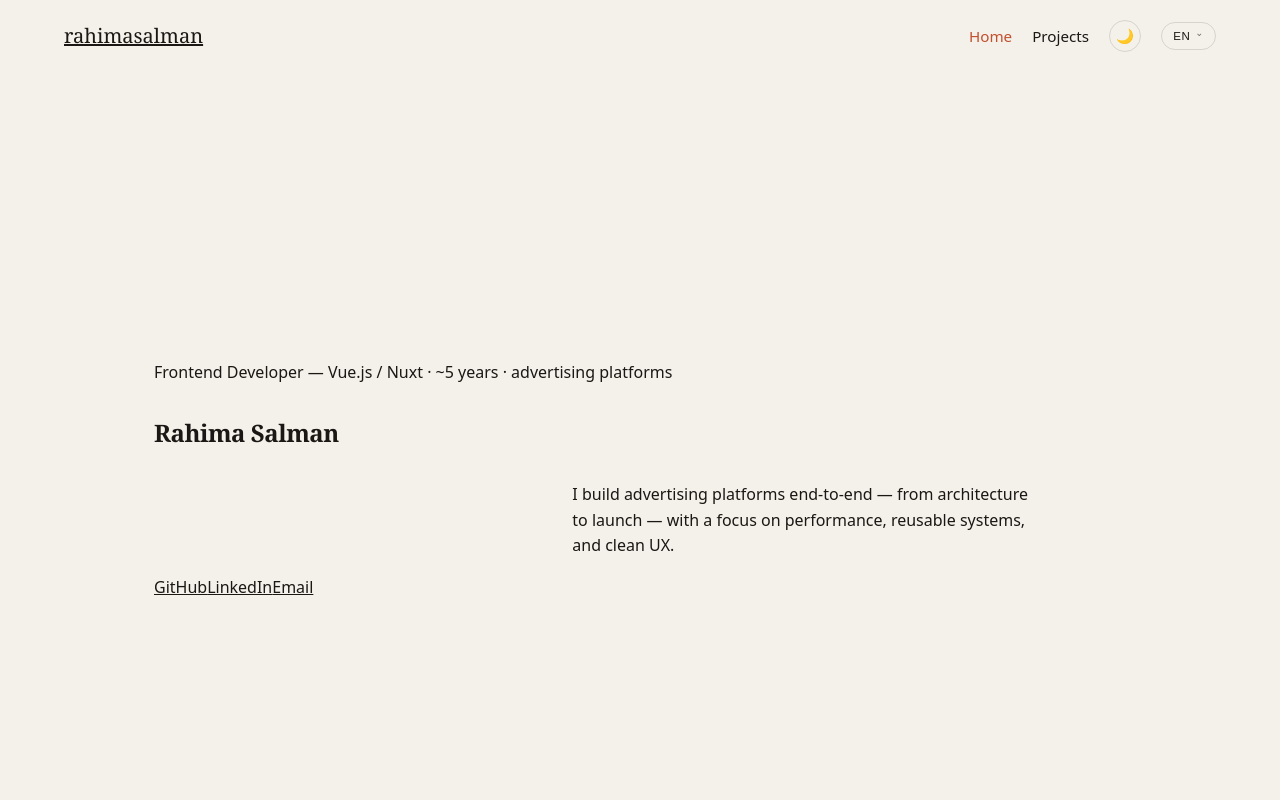
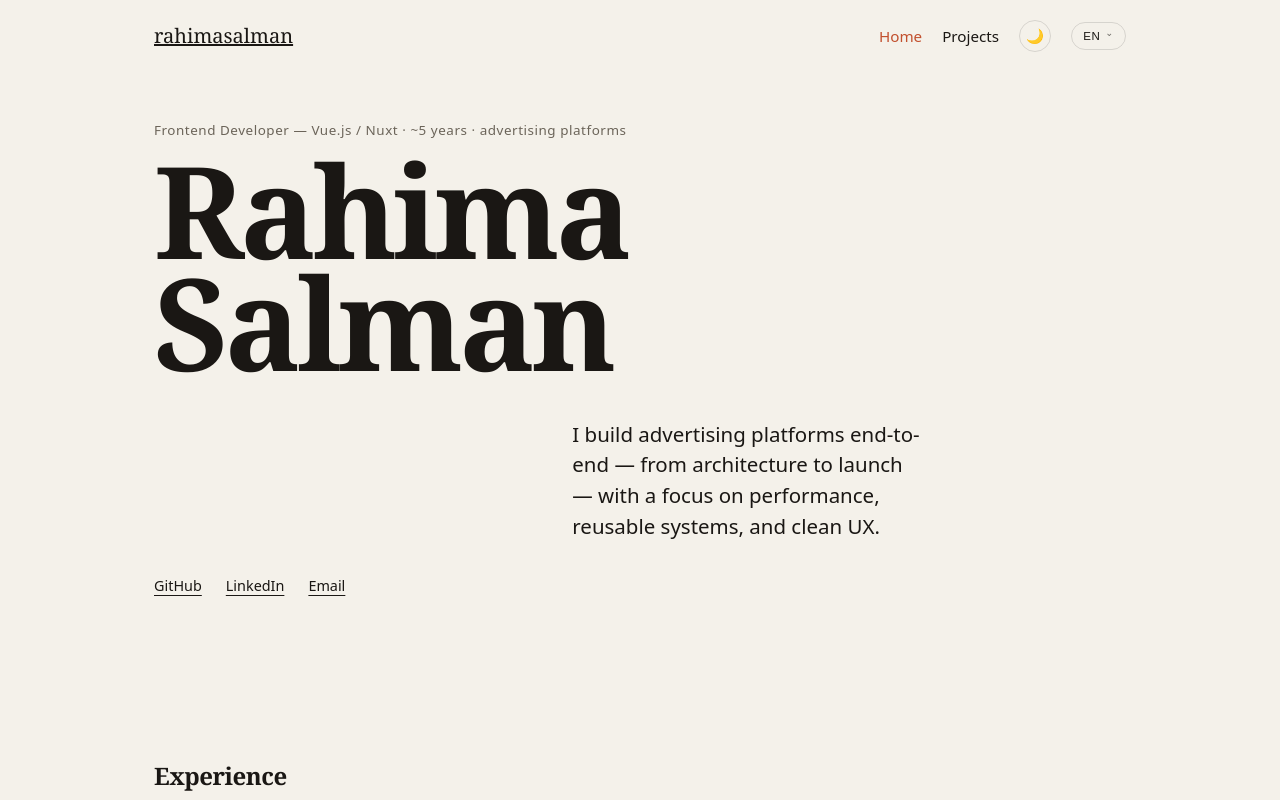
Before and after one commit to rahimasalman/rahima-salman-portfolio, a Nuxt app: page / in a window 1280 px wide. Shown: the top 800 px of the page. Built offline with nearby package versions, Linux system fonts and the light colour scheme.

Commit message:
feat: enhance hero section layout and improve responsive design

```diff
--- a/app/assets/css/main.css
+++ b/app/assets/css/main.css
@@ -39,17 +39,16 @@
 
 * { box-sizing: border-box; }
 
-/* heç bir bölmə qıraqlara yapışmasın */
 nav, main, footer {
+    max-width: var(--maxw);
+    margin-inline: auto;
     padding-inline: var(--gutter);
 }
 
-/* məzmun sütunu — nəfəs alan, mərkəzdə amma daxili layout asimmetrik ola bilər */
 main {
-    max-width: var(--maxw);
-    margin-inline: auto;
-    padding-block: clamp(2rem, 6vh, 5rem);   /* yuxarı/aşağı da boşluq */
+    padding-block: clamp(2rem, 6vh, 5rem);
 }
+
 body {
     margin: 0;
     background: var(--bg);
--- a/app/pages/index.vue
+++ b/app/pages/index.vue
@@ -3,7 +3,7 @@
     <!-- HERO -->
     <section class="hero">
       <p class="hero__kicker">{{ $t('hero.role') }}</p>
-      <h1 class="hero__name">Rahima Salman</h1>
+      <h1 class="hero__name"><span>Rahima</span><span>Salman</span></h1>
       <p class="hero__tagline">{{ $t('hero.tagline') }}</p>
       <div class="hero__links">
         <a href="https://github.com/rahimasalman" target="_blank">GitHub</a>
@@ -66,7 +66,6 @@ useSeoMeta({
   ogType: 'website',
 })
 
-
 onMounted(() => {
   const els = document.querySelectorAll('.reveal')
   const io = new IntersectionObserver((entries) => {
@@ -82,31 +81,76 @@ onMounted(() => {
 </script>
 
 <style scoped>
+/* ==========================================================
+   HERO — baza (mobil). Media query-siz yazılan = mobil.
+   ========================================================== */
 .hero {
   display: grid;
+  align-content: start;           /* addım 6: bütün sətir dəstini birlikdə mərkəzə yığır */
+  min-height: min(78svh, 800px);
 }
 
+/* şaquli ritm: brauzerin defaultunu öldür, sonra fərdi boşluq ver */
+.hero > *     { margin: 0; }
+.hero > * + * { margin-block-start: var(--flow, 2rem); }
+
+.hero__kicker {
+  font-size: clamp(.75rem, .72rem + .15vw, .85rem);
+  letter-spacing: .04em;
+  color: var(--muted);
+}
+
+.hero__name {
+  --flow: .75rem;                              /* kicker-ə SIX — bir blok kimi oxunurlar */
+  font-size: clamp(3rem, 1rem + 9vw, 8rem);
+  font-weight: 800;                            /* qlobal h1-in 600-ünü üstələyir */
+  line-height: 0.88;                           /* böyük şriftdə sətirlər sıxılır */
+  letter-spacing: -0.035em;                    /* böyük şriftdə hərflər sıxılır */
+}
+
+.hero__name span { display: block; }           /* addım 3: iki sətir = sıx blok */
+
+.hero__tagline {
+  --flow: clamp(2rem, 5vh, 4rem);              /* GENİŞ — fikir dəyişir, nəfəs lazımdır */
+  font-weight: 300;                            /* 800 vs 300 = çəki kontrastı */
+  font-size: clamp(1.05rem, 1rem + .35vw, 1.35rem);
+  line-height: 1.5;
+  max-width: 34ch;                             /* dar sütun — ad geniş, bu dar = forma kontrastı */
+  text-wrap: balance;
+}
+
+.hero__links {
+  display: flex;                               /* addım 4: məsafəni HTML boşluğu yox, gap idarə edir */
+  gap: 1.5rem;
+  flex-wrap: wrap;
+  font-size: .9rem;
+}
+
+.hero__links a {
+  text-decoration-thickness: 1px;              /* editorial: nazik altxətt, pill YOX */
+  text-underline-offset: .3em;
+  transition: color .2s;
+}
+
+.hero__links a:hover { color: var(--accent); } /* addım 5: hero-dakı YEGANƏ aksent */
+
+/* ==========================================================
+   HERO — 768px+. Burada YALNIZ ekran enindən asılı olanlar.
+   ========================================================== */
 @media (min-width: 768px) {
   .hero {
     grid-template-columns: repeat(12, 1fr);
-    column-gap: clamp(1rem, 3vw, 2rem); /* clamp() = "bu dəyər sərbəst dəyişsin, amma bu iki hədd arasında"*/
-    min-height: min(88svh, 900px); /* small viewport height */
-    align-content: center;
+    column-gap: clamp(1rem, 3vw, 2rem);
   }
-  .hero__kicker {
-    grid-column: 1/8;
-  }
-  .hero__name {
-    grid-column: 1/11;
-  }
-  .hero__tagline {
-    grid-column: 6/12;
-  }
-  .hero__links {
-    grid-column: 1/8;
-  }
+  .hero__kicker  { grid-column: 1/8; }
+  .hero__name    { grid-column: 1/11; }
+  .hero__tagline { grid-column: 6/12; }        /* sağa sürüşür → diaqonal */
+  .hero__links   { grid-column: 1/8; }
 }
 
+/* ==========================================================
+   Qalan bölmələr
+   ========================================================== */
 .exp-card {
   background: var(--card);
   border-radius: 14px;
@@ -138,11 +182,6 @@ onMounted(() => {
   transform: none;
 }
 
-.footer a {
-  color: var(--accent);
-  text-decoration: none;
-}
-
 .projects__more {
   display: flex;
   flex-direction: column;
@@ -163,5 +202,4 @@ onMounted(() => {
   color: var(--accent);
   border-color: var(--accent);
 }
-
 </style>
```
